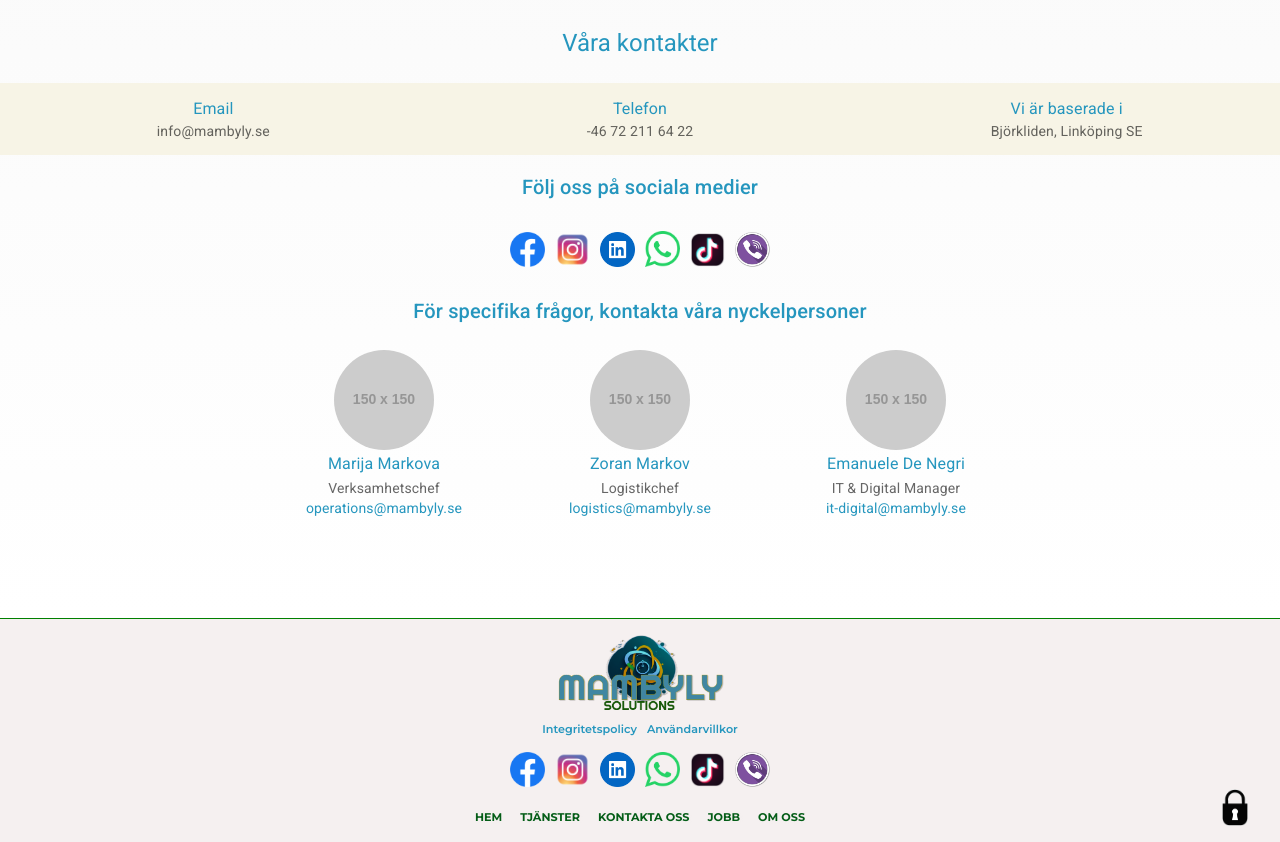
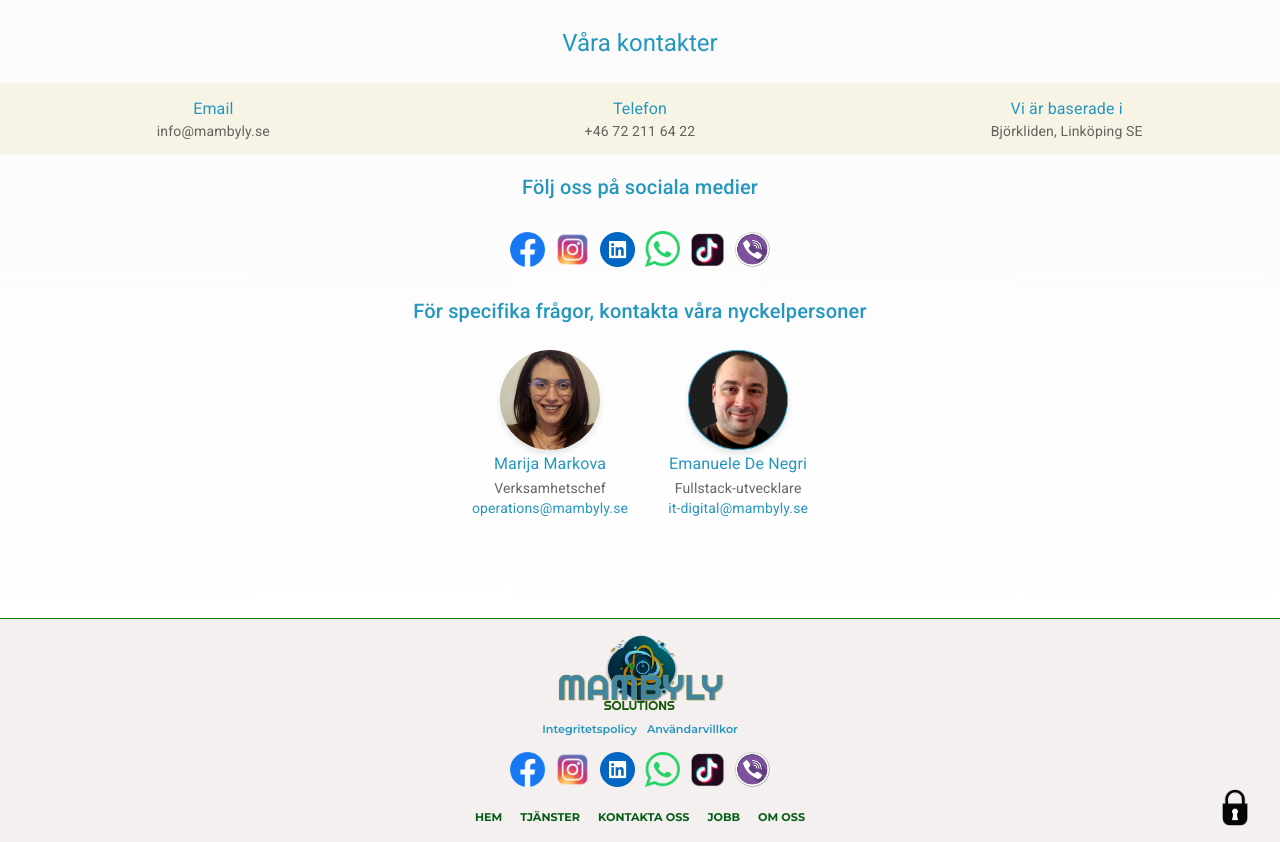
Before and after one commit to Emadenni/MambyLy-logistics-frontend, a React (Vite) app: page /omOss in a window 1280 px wide. Shown: the part 1220-2062 px from the top of the page. Built offline with nearby package versions, Linux system fonts and the light colour scheme.

Commit message:
added team members pics and links

```diff
--- a/src/components/ContactsListBox/ContactsListBox.tsx
+++ b/src/components/ContactsListBox/ContactsListBox.tsx
@@ -1,5 +1,5 @@
 import React from "react";
-import { Box, Typography, List, ListItem, ListItemText, Avatar, Grid, Link } from "@mui/material";
+import { Box, Typography, List, ListItem, ListItemText, Avatar, Link } from "@mui/material";
 import { teamMembersData } from "../data/teamMembers";
 import SocialBox from "../SocialBox/SocialBox";
 import "./contactsListBox.scss";
@@ -7,16 +7,30 @@ import { TeamMember } from "../../types/common";
 
 const ContactsListBox = () => {
   return (
-    <Box className="contact-box" >
+    <Box className="contact-box">
       <Typography variant="h5" gutterBottom>
         Våra kontakter
       </Typography>
       <List>
         <ListItem>
-          <ListItemText primary="Email" secondary="info@mambyly.se" />
+          <ListItemText
+            primary="Email"
+            secondary={
+              <Link href="mailto:info@mambyly.se" style={{ textDecoration: "none", color: "inherit" }}>
+                info@mambyly.se
+              </Link>
+            }
+          />
         </ListItem>
         <ListItem>
-          <ListItemText primary="Telefon" secondary="-46 72 211 64 22" />
+          <ListItemText
+            primary="Telefon"
+            secondary={
+              <Link href="tel:+46722116422" style={{ textDecoration: "none", color: "inherit" }}>
+                +46 72 211 64 22
+              </Link>
+            }
+          />
         </ListItem>
         <ListItem>
           <ListItemText primary="Vi är baserade i" secondary="Björkliden, Linköping SE" />
@@ -29,24 +43,41 @@ const ContactsListBox = () => {
       <Typography variant="h6" gutterBottom>
         För specifika frågor, kontakta våra nyckelpersoner
       </Typography>
-      <Grid container spacing={3} data-testid="contacts-list-box">
+
+
+      <Box
+        display="flex"
+        justifyContent="center"
+        alignItems="center"
+
+        gap={5}
+        data-testid="contacts-list-box"
+      >
         {teamMembersData.map((member, index) => (
-          <Grid item xs={12} sm={4} key={index}>
-            <Box sx={{ textAlign: "center" }}>
-              <Avatar alt={member.name} src={member.imageUrl} sx={{ width: 100, height: 100, margin: "0 auto" }} />
+          <Box key={index} textAlign="center" sx={{ width: "100%", sm: "33%", maxWidth: 350 }}>
+            <Avatar
+              alt={member.name}
+              src={member.imageUrl}
+              sx={{
+                width: 100,
+                height: 100,
+                margin: "0 auto",
+                borderRadius: "50%",
+                boxShadow: "0 4px 6px rgba(0, 0, 0, 0.1)",
+              }}
+            />
             <Typography variant="subtitle1">{member.name}</Typography>
             <Typography variant="body2" color="textSecondary">
               {member.role}
             </Typography>
             <Typography variant="body2">
-                <a href={`mailto:${member.email}`} style={{ textDecoration: "none" }}>
+              <a href={`mailto:${member.email}`} style={{ textDecoration: "none", color: "inherit" }}>
                 {member.email}
               </a>
             </Typography>
           </Box>
-          </Grid>
         ))}
-      </Grid>
+      </Box>
     </Box>
   );
 };
--- a/src/components/data/teamMembers.tsx
+++ b/src/components/data/teamMembers.tsx
@@ -1,20 +1,17 @@
+import EmanuelePic from "../../assets/images/profileEmanuele.png"
+import MarijaPic from "../../assets/images/marijaPic.jpg"
+
 export const teamMembersData = [
     {
       name: "Marija Markova",
       role: "Verksamhetschef",
       email: "operations@mambyly.se",
-      imageUrl: "https://via.placeholder.com/150",
-    },
-    {
-      name: "Zoran Markov",
-      role: "Logistikchef",
-      email: "logistics@mambyly.se",
-      imageUrl: "https://via.placeholder.com/150",
+      imageUrl: MarijaPic,
     },
     {
       name: "Emanuele De Negri",
-      role: "IT & Digital Manager",
+      role: "Fullstack-utvecklare",
       email: "it-digital@mambyly.se",
-      imageUrl: "https://via.placeholder.com/150",
+      imageUrl:  EmanuelePic,
     },
   ];
```
Also changed, not shown: src/assets/images/marijaPic.jpg (added), src/assets/images/profileEmanuele.png (added). Lines whose indentation alone changed are shown as unchanged.
